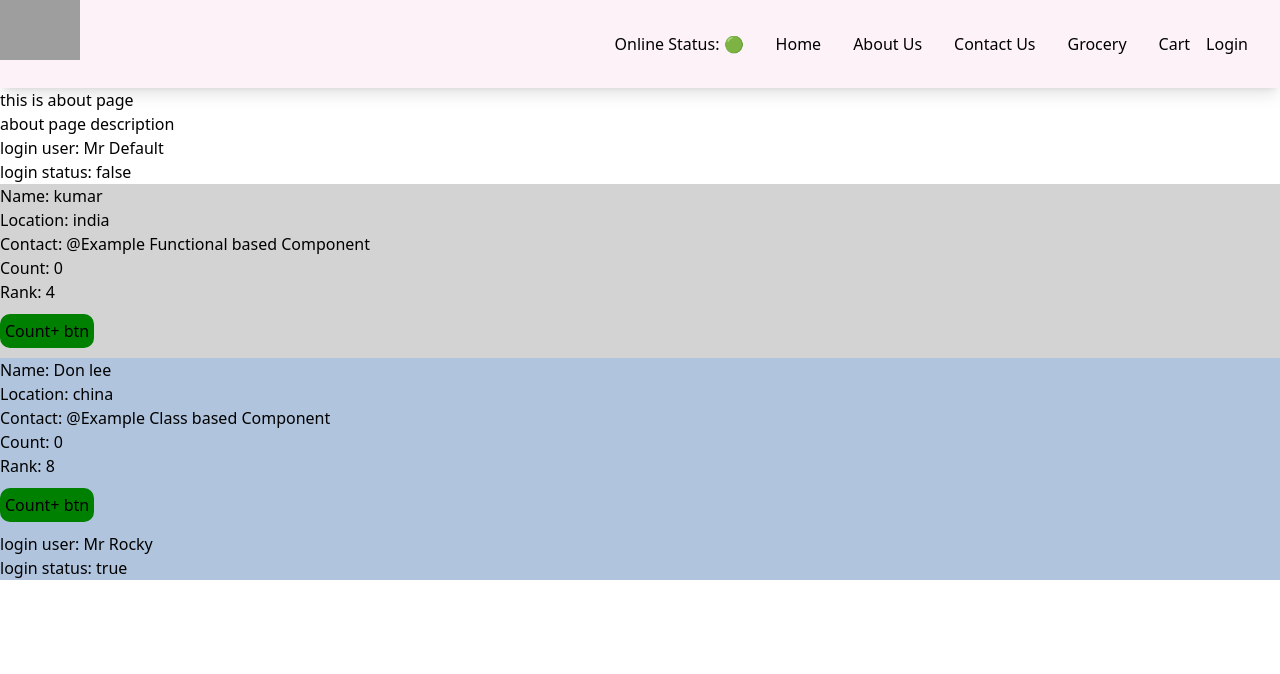
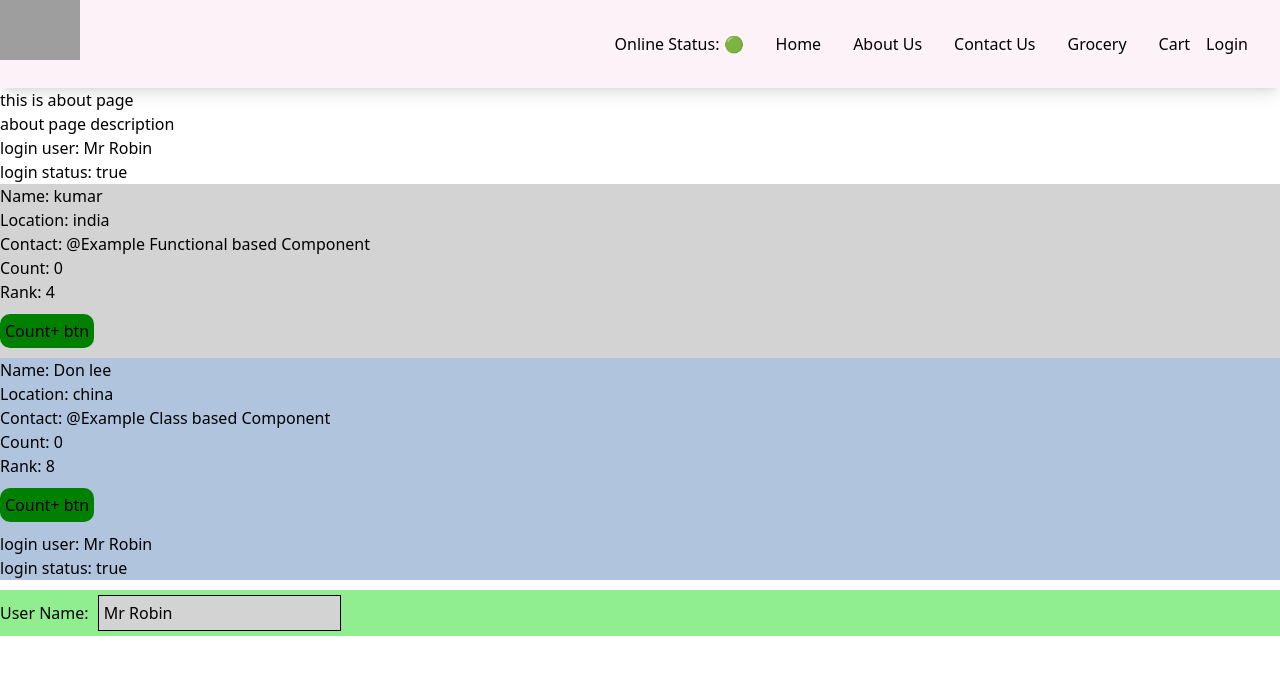
Before and after one commit to kumarnaidukarri/Zimbo__Frontend, a React (Vite) app: page /about in a window 1280 px wide. Shown: the top 674 px of the page. Built offline with nearby package versions, Linux system fonts and the light colour scheme; grey boxes are pictures that could not be loaded.

Commit message:
9.1 - Implemented React Context with State variable

```diff
--- a/src/App.js
+++ b/src/App.js
@@ -1,4 +1,4 @@
-import React from "react";
+import React, { useState, useEffect, useContext } from "react";
 import ReactDOM from "react-dom/client";
 import { createBrowserRouter, RouterProvider, Outlet } from "react-router"; // react-router library
 import { lazy, Suspense } from "react"; // optimization
@@ -11,6 +11,8 @@ import About from "./components/About.js";
 import Contact from "./components/Contact.js";
 import ErrorPage from "./components/ErrorPage.js";
 import RestaurantMenu from "./components/RestaurantMenu.js";
+
+import UserContext from "./utils/UserContext.js";
 
 // Technique: Lazy Loading or Code Splitting or on demand loading or Chunking or Dynamic Bundling.
 // import Grocery from "./components/Grocery.js";
@@ -38,17 +40,31 @@ AppLayout
 */
 
 const AppLayout = function () {
+  const { loginUser } = useContext(UserContext);
+  const [userName, setUserName] = useState(loginUser);
+
+  // Authentication
+  useEffect(() => {
+    // API call and get username, password
+    const data = { name: "Mr Robin" };
+    setUserName(data.name);
+  }, []);
+
   return (
-    <div className="app">
-      <Header />
-      {/* comments
+    <UserContext.Provider
+      value={{ loginUser: userName, loginStatus: true, setUserName }}
+    >
+      <div className="app">
+        <Header />
+        {/* comments
         Outlet will be Replaced with 'Children' based on the 'Path of URl'
         if path='/'      --> Outlet will fill with <Body />
         if path='/home'  --> <Home />
         if path='/about' --> <About />
       */}
-      <Outlet />
-    </div>
+        <Outlet />
+      </div>
+    </UserContext.Provider>
   );
 };
 
--- a/src/components/About.js
+++ b/src/components/About.js
@@ -47,12 +47,32 @@ const About = class extends React.Component {
           )}
         </UserContext.Consumer>
 
-        <UserContext.Provider
-          value={{ loginUser: "Mr Rocky", loginStatus: true }}
-        >
-          <User name="kumar" location="india" />
-          <UserClass name="Don lee" location="china" />
-        </UserContext.Provider>
+        <User name="kumar" location="india" />
+        <UserClass name="Don lee" location="china" />
+
+        <UserContext.Consumer>
+          {(data) => (
+            <div
+              className="user-box"
+              style={{ margin: "10px 0", backgroundColor: "lightGreen" }}
+            >
+              <label> User Name: </label>
+              <input
+                value={data.loginUser}
+                onChange={(event) => {
+                  console.log(event.target.value);
+                  data.setUserName(event.target.value);
+                }}
+                style={{
+                  border: "1px solid black",
+                  margin: "5px",
+                  padding: "5px",
+                  backgroundColor: "lightGrey",
+                }}
+              />
+            </div>
+          )}
+        </UserContext.Consumer>
       </>
     );
   }
```
